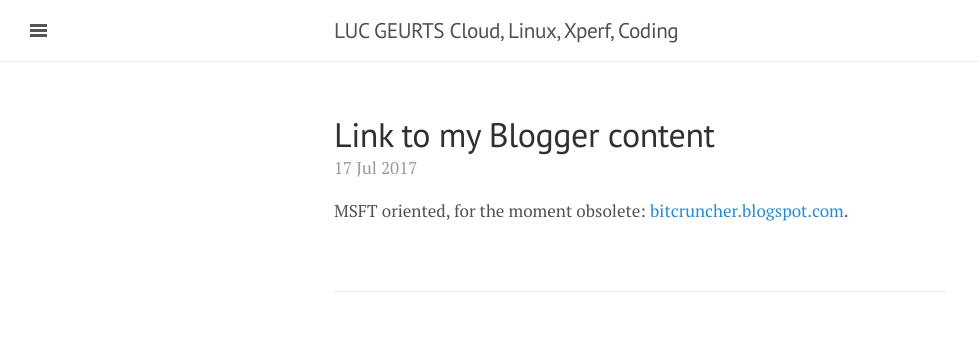
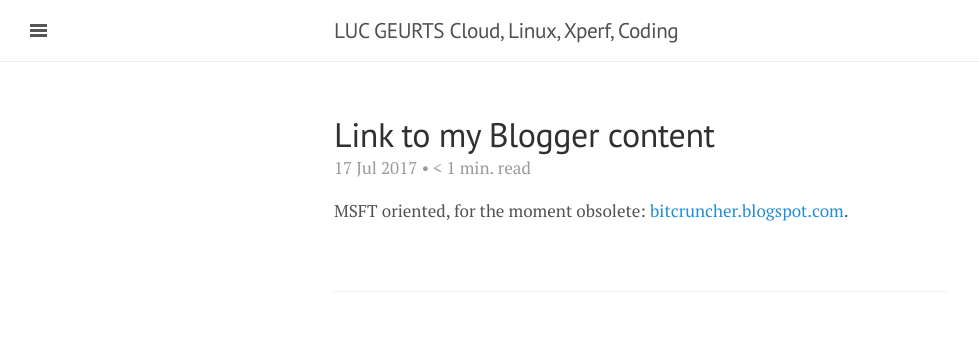
Before and after one commit to lgeurts/lgeurts.github.io, a Jekyll site: the page built from _posts/2017-07-17-link-to-my-blogger-content.md, in a window 1280 px wide. Shown: the top 348 px of the page, without its empty margins (0-979 px from the left). Built offline with Jekyll 4.4.1, drawn with Linux system fonts in a browser that asks for light colours; nearby versions of some CDN libraries.

Commit message:
Update post.html

```diff
--- a/_layouts/post.html
+++ b/_layouts/post.html
@@ -4,7 +4,8 @@ layout: default
 
 <div class="post">
   <h1 class="post-title">{{ page.title }}</h1>
-  <span class="post-date">{{ page.date | date_to_string }}</span>
+  <span class="post-date">{{ page.date | date_to_string }} • {% capture readtime %}{{ page.content | number_of_words | plus:91 | divided_by:180 }}{% endcapture %}
+{% if readtime == '0' %} &lt; 1{% else %}{{ readtime }}{% endif %} min. read </span>
   {{ content }}
 </div>
 
```
